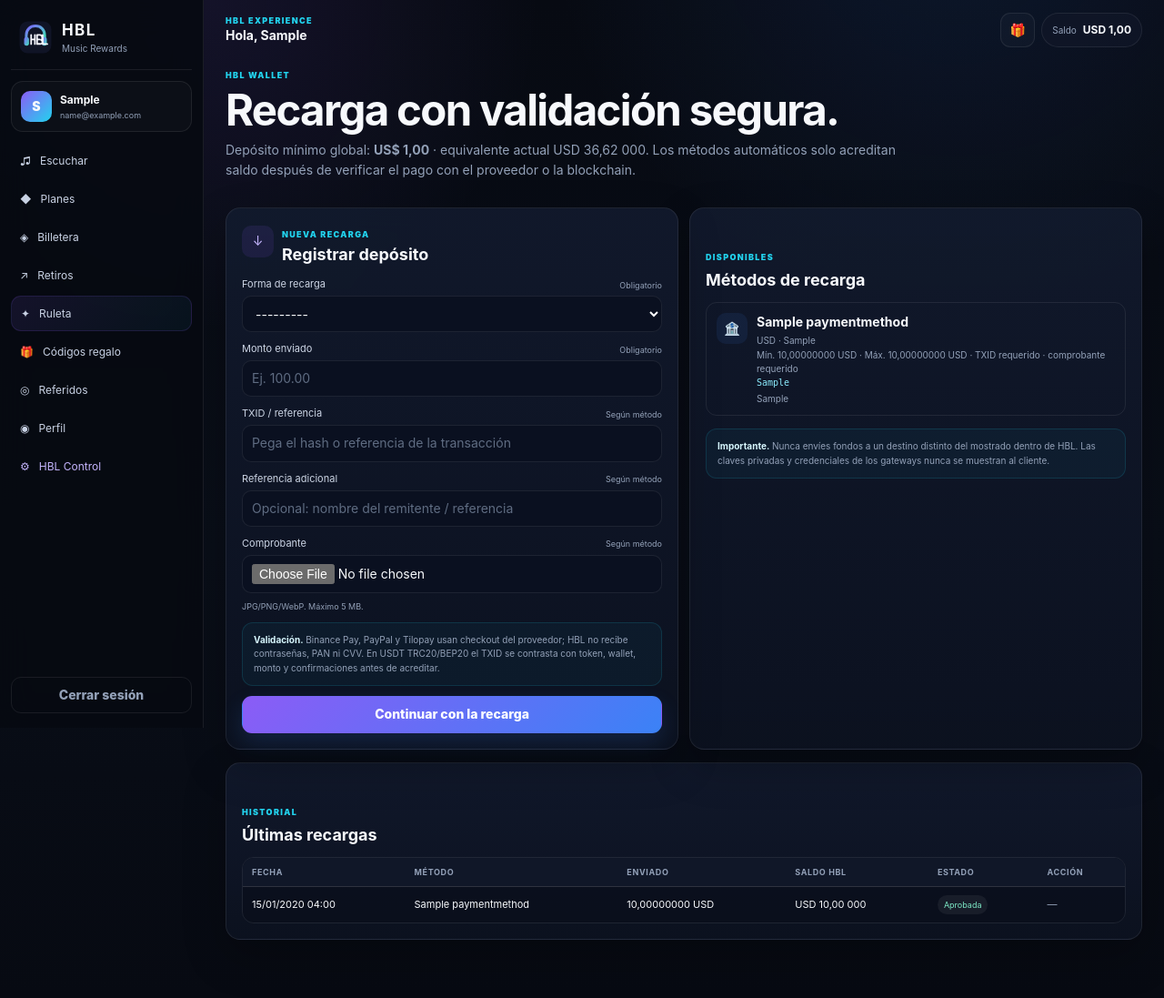
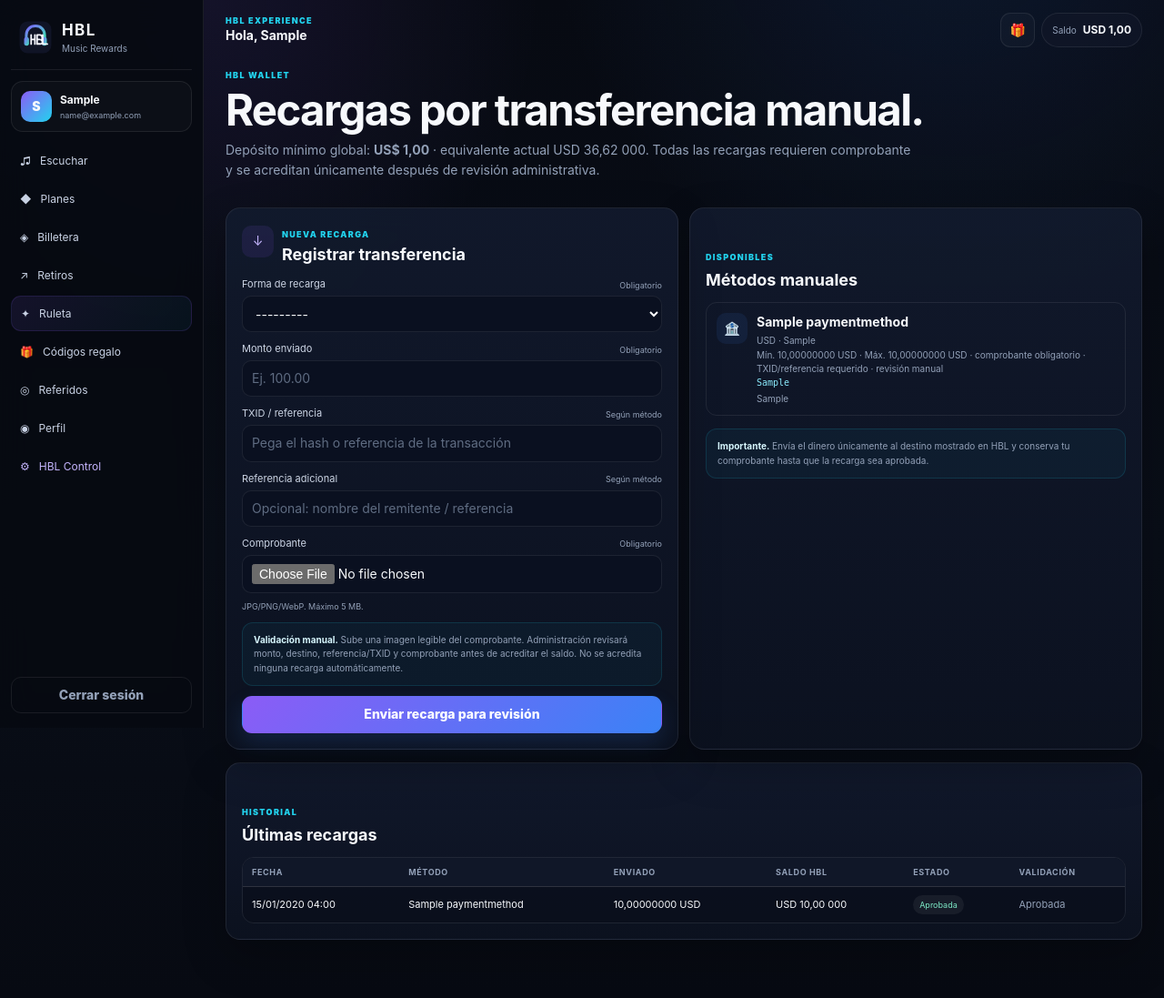
Before and after one commit to victorpavon2908-gif/hlb, a Django app: page /billetera/ in a window 1280 px wide. Shown: the whole page at 91% size. Run offline with Django 5.2, Linux system fonts and the light colour scheme; a user stored in the database is signed in; data comes from the database, SQL or seed files in the repository; tables that the repository leaves empty hold one stand-in row (values such as "Sample post"); parts of the project's set-up code (start-up, migrations or seed data) failed here and were passed over.

Commit message:
Make wallet manual transfer only

```diff
--- a/hbl_core/templates/hbl/wallet.html
+++ b/hbl_core/templates/hbl/wallet.html
@@ -3,11 +3,11 @@
 {% block content %}
 <section class="page-title compact-title">
   <span class="eyebrow">HBL WALLET</span>
-  <h1>Recarga con validación segura.</h1>
+  <h1>Recargas por transferencia manual.</h1>
   <p>
     Depósito mínimo global: <b>US$ {{ config.minimum_deposit_usd }}</b> · equivalente actual
     {{ config.base_currency_symbol }} {{ minimum_deposit_nio }} {{ config.base_currency_code }}.
-    Los métodos automáticos solo acreditan saldo después de verificar el pago con el proveedor o la blockchain.
+    Todas las recargas requieren comprobante y se acreditan únicamente después de revisión administrativa.
   </p>
 </section>
 
@@ -15,7 +15,7 @@
   <section class="panel glass-card">
     <div class="panel-heading">
       <div class="panel-icon">↓</div>
-      <div><span class="eyebrow">NUEVA RECARGA</span><h2>Registrar depósito</h2></div>
+      <div><span class="eyebrow">NUEVA RECARGA</span><h2>Registrar transferencia</h2></div>
     </div>
 
     <form method="post" enctype="multipart/form-data" class="form-stack" novalidate>
@@ -25,7 +25,7 @@
       <div class="field-row">
         <label class="field-label" for="{{ field.id_for_label }}">
           <span>{{ field.label }}</span>
-          <span>{% if field.field.required %}Obligatorio{% else %}Según método{% endif %}</span>
+          <span>{% if field.name == 'proof' %}Obligatorio{% elif field.field.required %}Obligatorio{% else %}Según método{% endif %}</span>
         </label>
         {{ field }}
         {% if field.help_text %}<small>{{ field.help_text }}</small>{% endif %}
@@ -34,28 +34,25 @@
       {% endfor %}
 
       <div class="form-policy">
-        <b>Validación.</b>
-        Binance Pay, PayPal y Tilopay usan checkout del proveedor; HBL no recibe contraseñas, PAN ni CVV.
-        En USDT TRC20/BEP20 el TXID se contrasta con token, wallet, monto y confirmaciones antes de acreditar.
+        <b>Validación manual.</b>
+        Sube una imagen legible del comprobante. Administración revisará monto, destino, referencia/TXID y comprobante antes de acreditar el saldo. No se acredita ninguna recarga automáticamente.
       </div>
 
-      <button class="primary-btn glow-btn" type="submit">Continuar con la recarga</button>
+      <button class="primary-btn glow-btn" type="submit">Enviar recarga para revisión</button>
     </form>
   </section>
 
   <section class="panel">
     <div class="section-head compact">
-      <div><span class="eyebrow">DISPONIBLES</span><h2>Métodos de recarga</h2></div>
+      <div><span class="eyebrow">DISPONIBLES</span><h2>Métodos manuales</h2></div>
     </div>
 
     {% for method in methods %}
     <div class="method-card rich-method">
       <div class="method-icon">
-        {% if method.kind == 'binance_pay' %}₿
-        {% elif method.kind == 'usdt_trc20' or method.kind == 'usdt_bep20' %}₮
-        {% elif method.network|upper == 'PAYPAL' %}P
-        {% elif method.network|upper == 'TILOPAY' %}💳
-        {% elif method.kind == 'bank' %}🏦
+        {% if method.kind == 'bank' %}🏦
+        {% elif method.kind == 'usdt_trc20' or method.kind == 'usdt_bep20' or method.kind == 'crypto_other' %}₮
+        {% elif method.kind == 'binance_id' %}◉
         {% else %}◈{% endif %}
       </div>
       <div>
@@ -64,22 +61,21 @@
         <small>
           Mín. {{ method.min_amount }} {{ method.currency }}
           {% if method.max_amount > 0 %} · Máx. {{ method.max_amount }} {{ method.currency }}{% endif %}
-          {% if method.require_txid %} · TXID requerido{% endif %}
-          {% if method.require_proof %} · comprobante requerido{% endif %}
-          {% if method.kind == 'binance_pay' or method.network|upper == 'PAYPAL' or method.network|upper == 'TILOPAY' %} · checkout automático{% endif %}
-          {% if method.kind == 'usdt_trc20' or method.kind == 'usdt_bep20' %} · validación blockchain{% endif %}
+          · comprobante obligatorio
+          {% if method.require_txid %} · TXID/referencia requerido{% endif %}
+          · revisión manual
         </small>
         {% if method.destination %}<code>{{ method.destination }}</code>{% endif %}
         {% if method.instructions %}<p>{{ method.instructions }}</p>{% endif %}
       </div>
     </div>
     {% empty %}
-    <p class="muted">No hay métodos habilitados.</p>
+    <p class="muted">No hay métodos manuales habilitados. Administración debe configurar al menos uno.</p>
     {% endfor %}
 
     <div class="form-policy space-top">
       <b>Importante.</b>
-      Nunca envíes fondos a un destino distinto del mostrado dentro de HBL. Las claves privadas y credenciales de los gateways nunca se muestran al cliente.
+      Envía el dinero únicamente al destino mostrado en HBL y conserva tu comprobante hasta que la recarga sea aprobada.
     </div>
   </section>
 </div>
@@ -92,7 +88,7 @@
   <div class="table-wrap">
     <table>
       <thead>
-        <tr><th>Fecha</th><th>Método</th><th>Enviado</th><th>Saldo HBL</th><th>Estado</th><th>Acción</th></tr>
+        <tr><th>Fecha</th><th>Método</th><th>Enviado</th><th>Saldo HBL</th><th>Estado</th><th>Validación</th></tr>
       </thead>
       <tbody>
         {% for dep in deposits %}
@@ -104,24 +100,13 @@
           <td><span class="status {{ dep.status }}">{{ dep.get_status_display }}</span></td>
           <td>
             {% if dep.status == 'pending' or dep.status == 'processing' %}
-              {% if dep.payment_method.kind == 'usdt_trc20' or dep.payment_method.kind == 'usdt_bep20' %}
-              <form method="post" action="{% url 'hbl_crypto_verify' dep.id %}">
-                {% csrf_token %}
-                <button class="secondary-btn inline" type="submit">Verificar blockchain</button>
-              </form>
-              {% elif dep.payment_method.network|upper == 'TILOPAY' %}
-                {% if dep.checkout_url %}<a class="secondary-btn inline" href="{{ dep.checkout_url }}" rel="noopener">Continuar pago</a>{% endif %}
-                <form method="post" action="{% url 'hbl_tilopay_verify' dep.id %}" style="display:inline-block">
-                  {% csrf_token %}
-                  <button class="secondary-btn inline" type="submit">Verificar Tilopay</button>
-                </form>
-              {% elif dep.checkout_url %}
-              <a class="secondary-btn inline" href="{{ dep.checkout_url }}" rel="noopener">Continuar pago</a>
-              {% else %}
-              <span class="muted">En revisión</span>
-              {% endif %}
+              <span class="muted">En revisión manual</span>
+            {% elif dep.status == 'approved' %}
+              <span class="muted">Aprobada</span>
+            {% elif dep.status == 'rejected' %}
+              <span class="muted">Rechazada</span>
             {% else %}
-            <span class="muted">—</span>
+              <span class="muted">—</span>
             {% endif %}
           </td>
         </tr>
```
